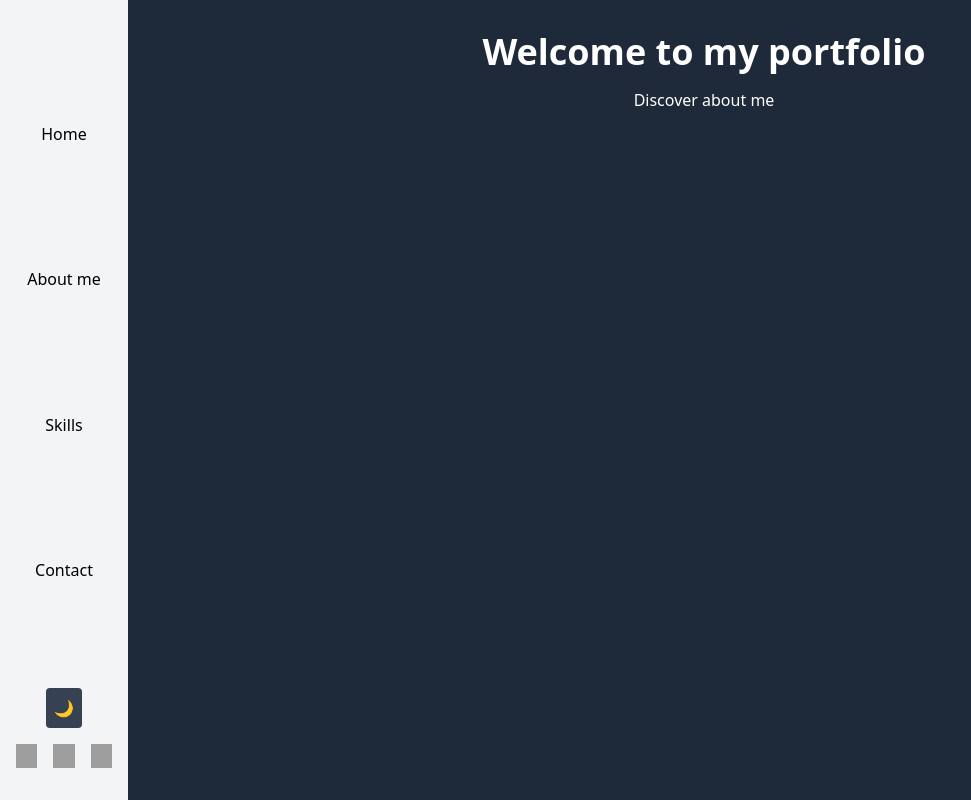
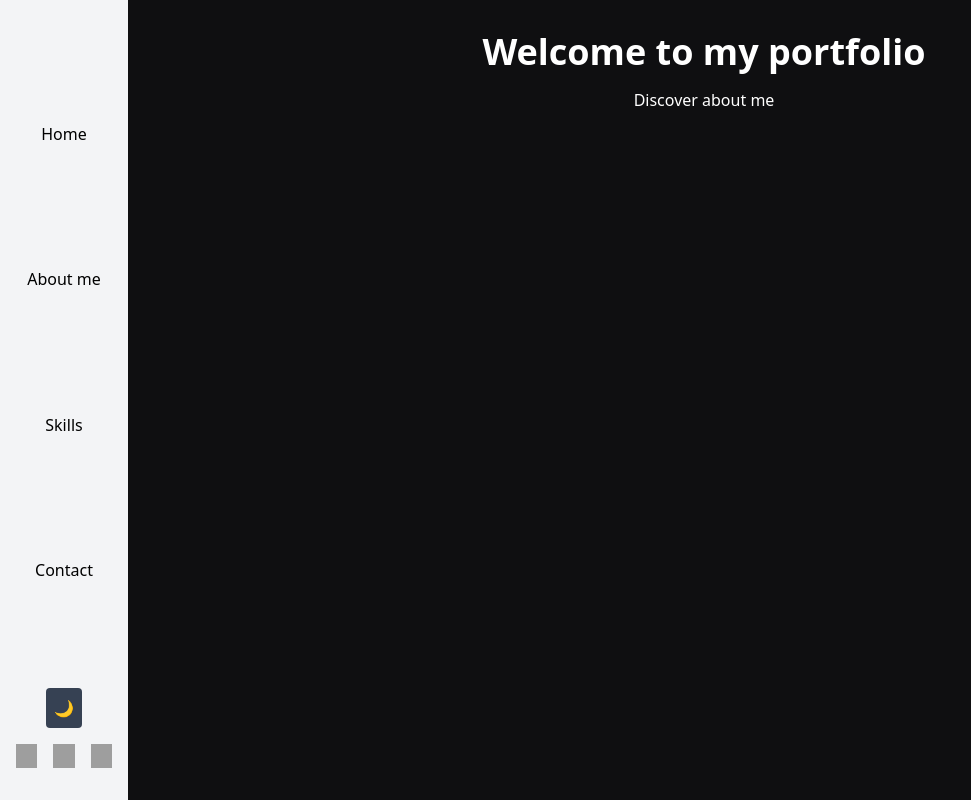
Before and after one commit to Johrespi/johannramz, an Angular app: page / in a window 1280 px wide. Shown: the top 800 px of the page, without its empty margins (0-971 px from the left). Built offline with nearby package versions, Linux system fonts and the light colour scheme; grey boxes are pictures that could not be loaded.

Commit message:
'@apply' decorator things

```diff
--- a/src/styles.scss
+++ b/src/styles.scss
@@ -7,10 +7,11 @@ html{
 }
 
 body {
-    @apply bg-white text-black;
+    background-color: #ffffff;
+    color: #000000;
   }
 
-  /* Estilos para modo oscuro cuando se añade la clase "dark-mode" al body */
-body.dark-mode {
-    @apply bg-gray-800 text-white;
-}
+  body.dark-mode {
+    background-color: #0F0F11;
+    color: white;
+  }
--- /dev/null
+++ b/tailwind.config.js
@@ -0,0 +1,15 @@
+/** @type {import('tailwindcss').Config} */
+module.exports = {
+  darkMode: 'class',
+  content: [
+    "./src/**/*.{html,ts,scss}",
+  ],
+  theme: {
+    extend: {
+      colors: {
+        'custom-dark': '#0F0F11',
+      },
+    },
+  },
+  plugins: [],
+}
```
